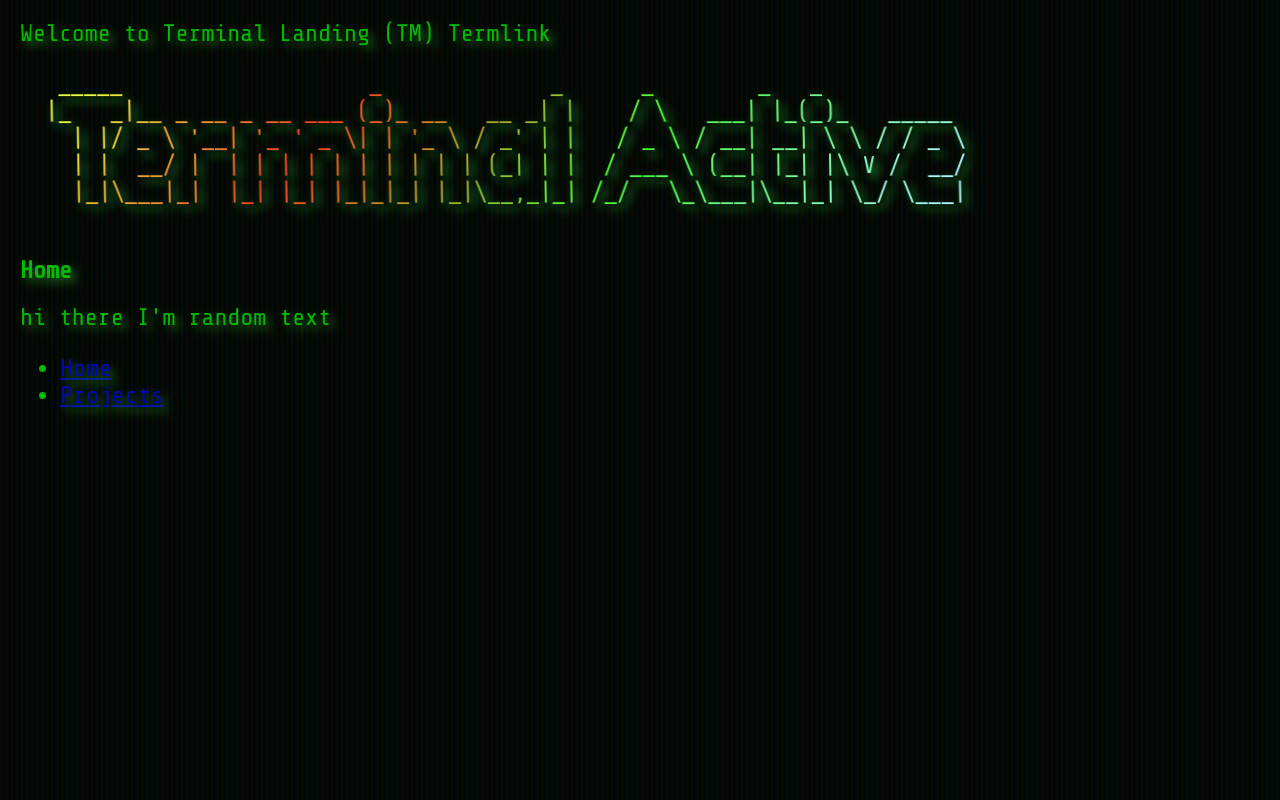
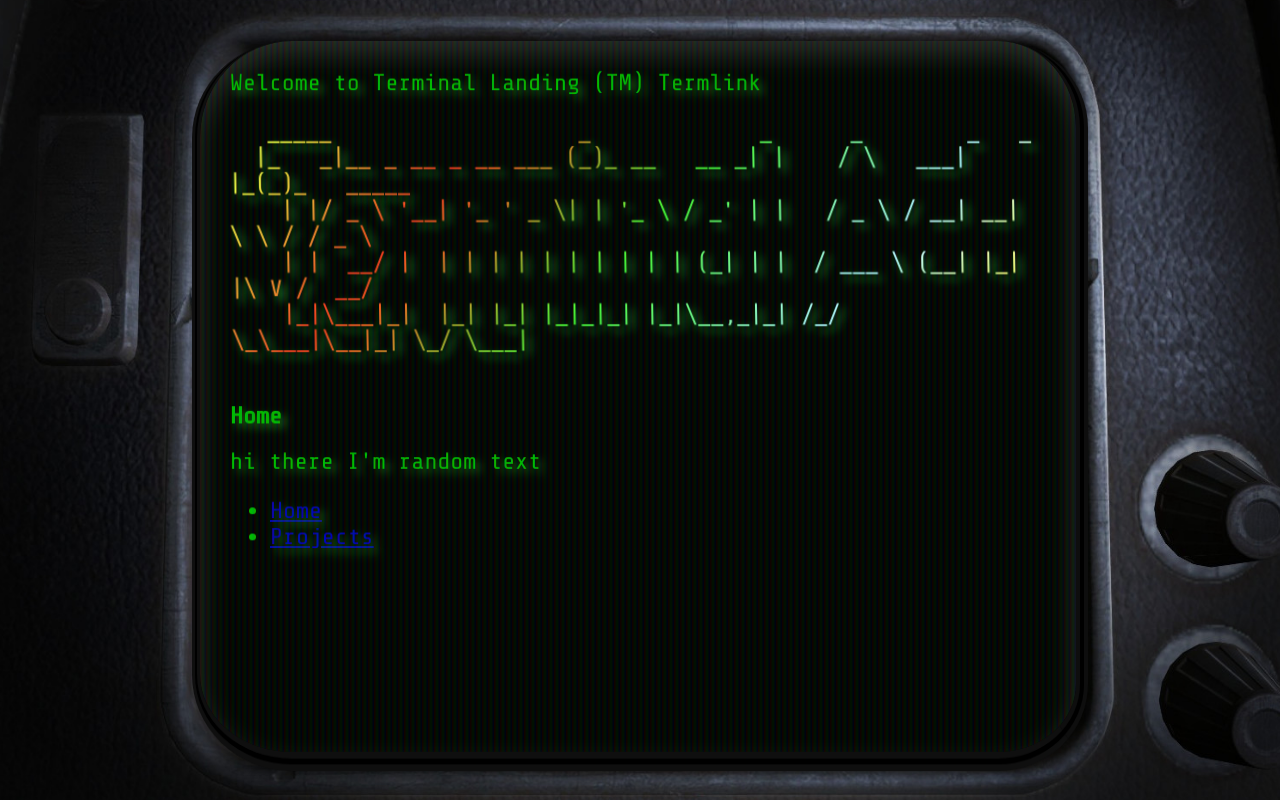
Before and after one commit to arthvadrr/terminal-landing, a React (Create React App) app: page / in a window 1280 px wide. Built offline with nearby package versions, Linux system fonts and the light colour scheme; the HTML template or start-up script is replaced by a standard one.

Commit message:
I made style changes but I do not like them, will be reverting

```diff
--- a/src/App.scss
+++ b/src/App.scss
@@ -1,29 +1,64 @@
+body {
+  background-color: #000;
+  background-image: url('../public/assets/fallout-4-terminal-v.jpg');
+  background-size: calc(106vw) calc(115vh);
+  background-position: center -9vh;
+  overflow: hidden;
+}
+
 .App {
   position: relative;
   background: #000;
   color: rgb(0, 242, 0);
-  height: calc(100vh);
-  width: calc(100vw);
-  padding: 0;
-  margin: 0;
-  padding: 2rem;
+  height: 94.5vh;
+  width: 70vw;
+  opacity: 1;
+  margin: 3.5vh 15vw 2vh 15vw;
+  box-shadow: inset 0 14px 28px rgba(255,255,255,0.2), 0 10px 10px rgba(0,0,0,0.22);
+  padding: 3rem;
+  border: 10px double #0e0e0e;
+  border-right: 12px double #0e0e0e;
+  border-top: none;
+  border-left: 8px double #0f0f0f;
+  border-bottom: 20px double #0f0f0f;
   text-shadow: 5px 5px 10px rgb(40, 141, 40);
   overflow-x: hidden;
+  border-radius: 8rem;
+  border-top-left-radius: 10rem;
+  border-top-right-radius: 9rem;
+  border-bottom-right-radius: 9rem;
+  border-bottom-left-radius: 10rem;
+  transform: rotateX(15deg);
+
+  @media screen and (max-width: 1200px) {
+    height: 100vh;
+    width: 100vw;
+    border: unset;
+    border-radius: 0;
+    margin: 0;
+    box-shadow: none;
+    transform: none;
+
+    &::before,
+    &::after {
+      display: none !important;
+    }
+  }
 
   &::before,
   &::after {
-    content: " ";
+    content: "";
     display: block;
     position: absolute;
     top: 0;
     left: 0;
-    bottom: 0;
-    right: 0;
+    height: 100%;
+    width: 100%;
   }
 
   &::before {
-    background: linear-gradient(rgba(0, 0, 0, 0.1) 50%, rgba(0, 0, 0, 0.2) 50%), linear-gradient(90deg, rgba(255, 0, 0, 0.08), rgba(0, 255, 0, 0.08), rgba(0, 0, 255, 0.08));
-    background-size: 100% 1px, 5px 100%;
+    background: linear-gradient(rgba(0, 0, 0, 0.1) 50%, rgba(0, 0, 0, 0.2) 50%), linear-gradient(90deg, rgba(255, 0, 0, 0.1), rgba(0, 255, 0, 0.1), rgba(0, 0, 255, 0.1));
+    background-size: 100% 1px, 6px 100%;
     pointer-events: none;
   }
 
@@ -32,14 +67,14 @@
     opacity: 0;
     z-index: 2;
     pointer-events: none;
-    animation: flicker 100ms linear infinite;
+    animation: flicker 500ms linear infinite;
   }
 }
 
 @keyframes flicker {
   0% {opacity: 0.17;}
   20% {opacity: 0.31;}
-  40% {opacity: 0.21;}
+  40% {opacity: 0;}
   60% {opacity: 0.55;}
   80% {opacity: 0.12;}
   100% {opacity: 0.1;}
```
Also changed, not shown: public/assets/fallout-4-terminal-v.jpg (added).
